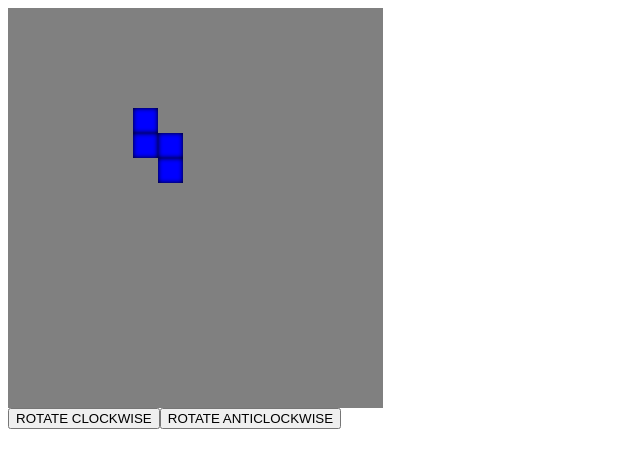
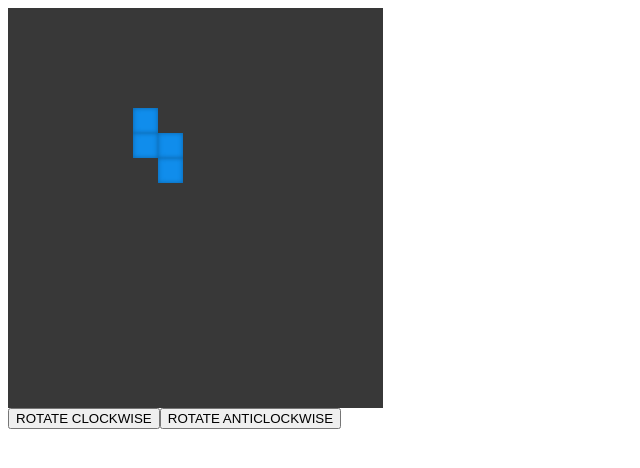
Before and after one commit to ellieCrome/redux-tetris, a React app: page / in a window 1280 px wide. Shown: the top 468 px of the page, without its empty margins (0-640 px from the left). Built offline with nearby package versions, Linux system fonts and the light colour scheme.

Commit message:
added background

```diff
--- a/src/components/GameView/gameView.scss
+++ b/src/components/GameView/gameView.scss
@@ -1,6 +1,9 @@
 .border {
-    background-color: gray;
     width: 375px;
     height: 400px;
     position: relative;
+    background-size: 25px 25px;
+    background-image: linear-gradient(to right, #181818 .3px, transparent .3px), linear-gradient(to bottom, #181818 .3px, transparent .3px);
+    background-color: #383838;
+    overflow: hidden;
 }
--- a/src/components/Square/square.scss
+++ b/src/components/Square/square.scss
@@ -1,6 +1,6 @@
 .square {
-  background-color: blue;
-  box-shadow: inset 0 0 5px black;
+  background-color: #108dec;
+  box-shadow: inset 0 0 5px #0b62a5;
   width: 25px;
   height: 25px;
   position: absolute;
```
